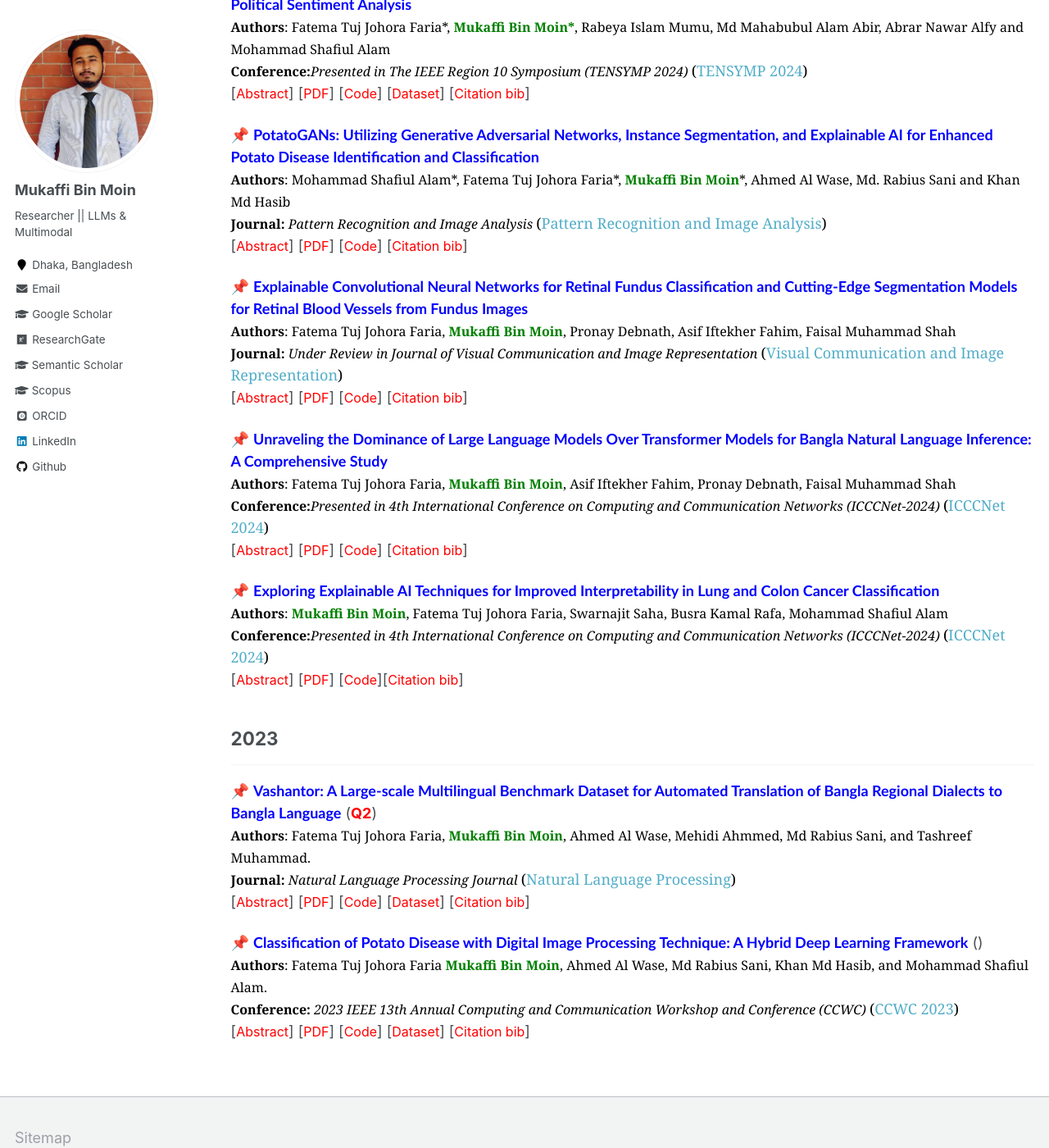
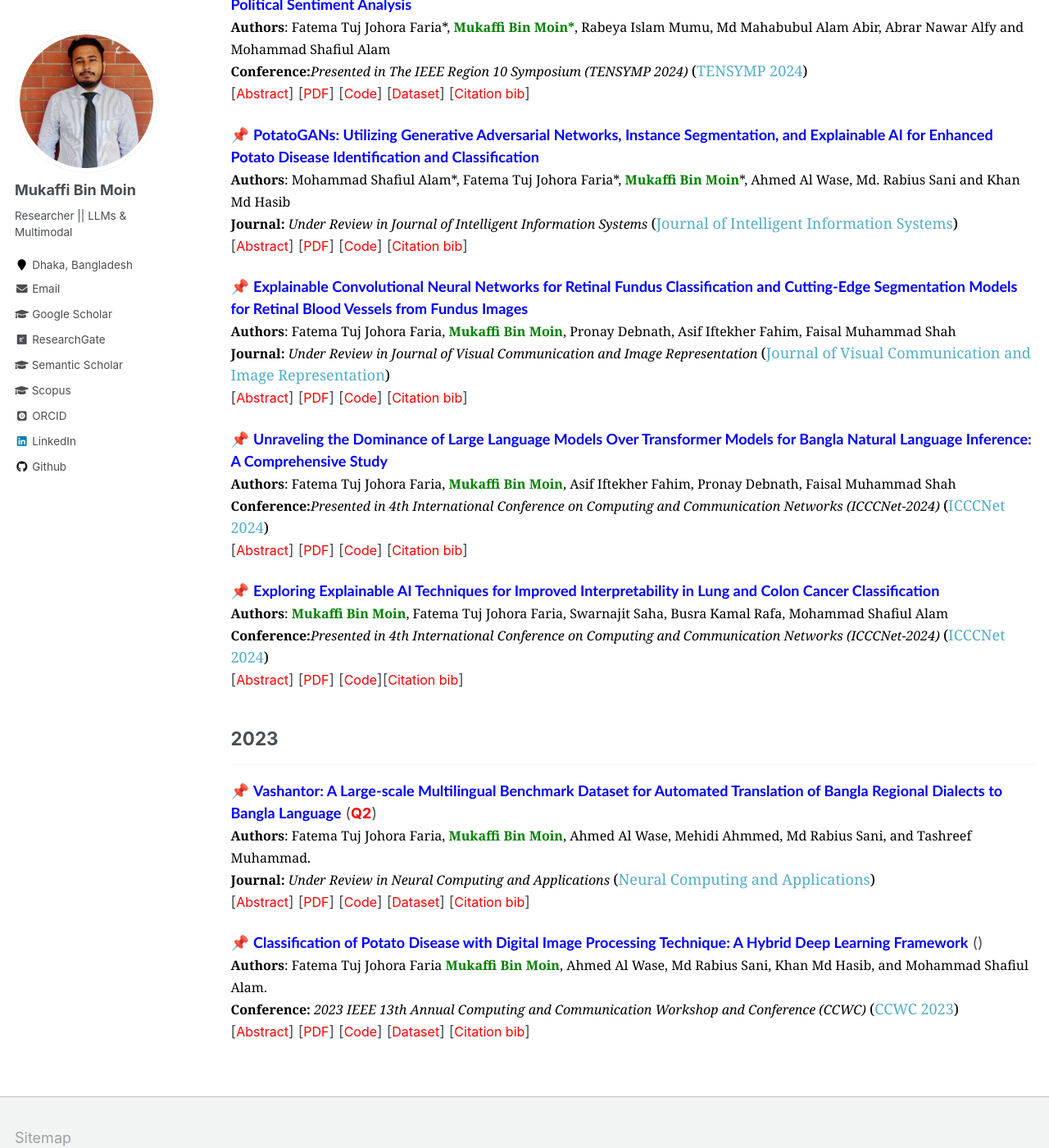
Before and after one commit to Mukaffi28/Mukaffi28.github.io, a Jekyll site: the page built from _pages/publications.md, in a window 1280 px wide and 1400 px high, scrolled down 1393 px. Shown: the whole window at 82% size. Built offline with Jekyll 4.4.1, drawn with Linux system fonts in a browser that asks for light colours; some web fonts are replaced.

```diff
--- a/_pages/publications.md
+++ b/_pages/publications.md
@@ -249,7 +249,7 @@ copyButton.addEventListener('mouseout', function() {
 </span>
 <br>
 <span style="color:black;font-family:Georgia">
-	<font size="3"><strong>Journal:</strong><em> Pattern Recognition and Image Analysis </em></font> ([Pattern Recognition and Image Analysis](https://link.springer.com/journal/11493))
+	<font size="3"><strong>Journal:</strong><em> Under Review in Journal of Intelligent Information Systems </em></font> ([Journal of Intelligent Information Systems](https://link.springer.com/journal/10844))
 </span>
 <br>
 [<a style="color:red;" href="#" onclick="$('#Potato2024_abstract').toggle();return false;"><font size="3">Abstract</font></a>] [[<span style ="color:red"><font size="3">PDF</font></span>](https://arxiv.org/pdf/2405.07332)] [[<span style ="color:red"><font size="3">Code</font></span>](https://github.com/Mukaffi28/ExplainableAI-PotatoGAN-Cutting-Edge-Disease-Identification-for-Potatoes)] [<a style="color:red;" href="#" onclick="$('#Potato2024_bib').toggle();return false;"><font size="3">Citation bib</font></a>]
@@ -284,7 +284,7 @@ copyButton.addEventListener('mouseout', function() {
 </span>
 <br>
 <span style="color:black;font-family:Georgia">
-	<font size="3"><strong>Journal:</strong><em> Under Review in Journal of Visual Communication and Image Representation  </em></font> ([Visual Communication and Image Representation](https://www.sciencedirect.com/journal/journal-of-visual-communication-and-image-representation))
+	<font size="3"><strong>Journal:</strong><em> Under Review in Journal of Visual Communication and Image Representation  </em></font> ([Journal of Visual Communication and Image Representation](https://www.sciencedirect.com/journal/journal-of-visual-communication-and-image-representation))
 </span>
 <br>
 [<a style="color:red;" href="#" onclick="$('#Retina2024_abstract').toggle();return false;"><font size="3">Abstract</font></a>] [[<span style ="color:red"><font size="3">PDF</font></span>](https://arxiv.org/pdf/2405.07338)] [[<span style ="color:red"><font size="3">Code</font></span>](https://github.com/fatemafaria142/Retinal-Fundus-Classification-using-XAI-and-Segmentation)]  [<a style="color:red;" href="#" onclick="$('#Retina2024_bib').toggle();return false;"><font size="3">Citation bib</font></a>]
@@ -393,7 +393,7 @@ copyButton.addEventListener('mouseout', function() {
 </span>
 <br>
 <span style="color:black;font-family:Georgia">
-	<font size="3"><strong>Journal:</strong><em> Natural Language Processing Journal </em></font> ([Natural Language Processing](https://www.sciencedirect.com/journal/natural-language-processing-journal))
+	<font size="3"><strong>Journal:</strong><em>  Under Review in Neural Computing and Applications </em></font> ([Neural Computing and Applications](https://link.springer.com/journal/521))
 </span>
 <br>
 [<a style="color:red;" href="#" onclick="$('#vashantor2023_abstract').toggle();return false;"><font size="3">Abstract</font></a>] [[<span style ="color:red"><font size="3">PDF</font></span>](https://arxiv.org/pdf/2311.11142)] [[<span style ="color:red"><font size="3">Code</font></span>](https://github.com/Mukaffi28/Vashantor-A-Large-scale-Multilingual-Benchmark-Dataset)] [[<span style ="color:red"><font size="3">Dataset</font></span>](https://data.mendeley.com/datasets/bj5jgk878b/2)] [<a style="color:red;" href="#" onclick="$('#vashantor2023_bib').toggle();return false;"><font size="3">Citation bib</font></a>]
```
Also changed, not shown: _pages/research.md (+4 -5 lines).
